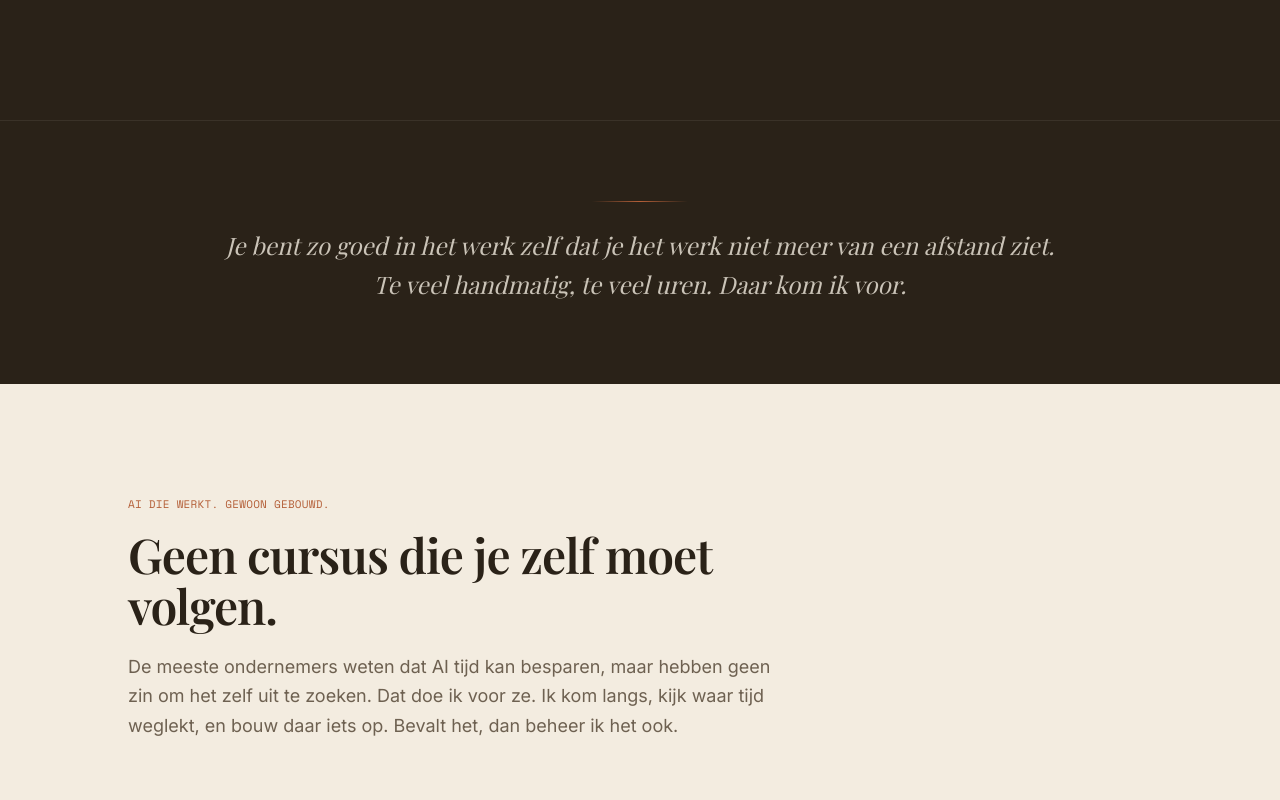
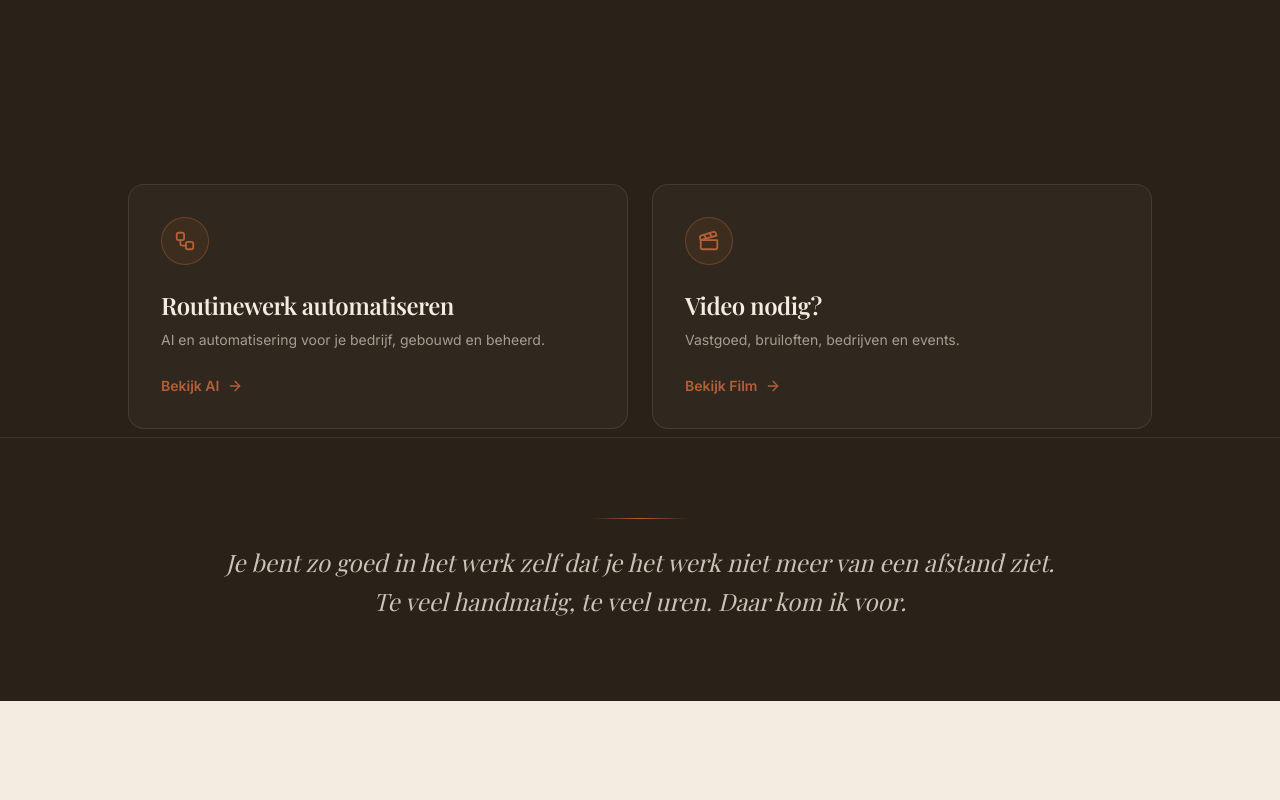
Before and after one commit to Sjunny09/future-content, a Next.js app: page / in a window 1280 px wide. Shown: the part 1800-2600 px from the top of the page. Built offline with nearby package versions, Linux system fonts and the light colour scheme; no server answers; a web font is replaced by a local one.

Commit message:
homepage: keuzeblok onder de hero (twee gelijkwaardige routes AI vs Film) zodat film-klanten direct hun ingang vinden
Taak 1/6 conversie-fixes. Data-attributen (data-fc-keuze) voor Plausible-tracking (taak 5).

Co-Authored-By: Claude Opus 4.8 (1M context) <noreply@anthropic.com>

```diff
--- a/components/entry/LandingPage.tsx
+++ b/components/entry/LandingPage.tsx
@@ -11,6 +11,7 @@ import {
   CalendarCheck,
   Clapperboard,
   MessageCircle,
+  Workflow,
 } from "lucide-react";
 import Wordmark from "@/components/common/Wordmark";
 import ScrollHero from "@/components/hero/ScrollHero";
@@ -80,6 +81,64 @@ export default function LandingPage() {
 
       {/* ── 1. Hero: wie ik ben, doorlopende scroll-video ── */}
       <ScrollHero />
+
+      {/* ── 1b. Keuzeblok: twee gelijkwaardige routes (AI vs Film), direct
+          onder de hero zodat makelaars, bruidsparen en events Film meteen
+          vinden. ScrollHero blijft ongemoeid, dus de scroll-video blijft
+          synchroon. ── */}
+      <section className="bg-[#2A2218] px-6 pt-12 pb-2 md:pt-16">
+        <div className="mx-auto grid max-w-5xl gap-4 sm:grid-cols-2 md:gap-6">
+          <Link
+            href="/ai"
+            data-fc-keuze="ai"
+            className="group flex flex-col gap-6 rounded-2xl border border-[#F3ECE0]/10 bg-[#F3ECE0]/[0.03] p-7 transition-colors hover:border-[#B45F38]/50 hover:bg-[#F3ECE0]/[0.05] md:p-8"
+          >
+            <div className="flex h-12 w-12 items-center justify-center rounded-full border border-[#B45F38]/40 bg-[#B45F38]/10 text-[#B45F38]">
+              <Workflow size={22} />
+            </div>
+            <div>
+              <h2
+                className="text-xl font-semibold md:text-2xl"
+                style={{ fontFamily: "var(--font-playfair)" }}
+              >
+                Routinewerk automatiseren
+              </h2>
+              <p className="mt-2 text-sm leading-relaxed text-[#F3ECE0]/60">
+                AI en automatisering voor je bedrijf, gebouwd en beheerd.
+              </p>
+            </div>
+            <span className="inline-flex items-center gap-2 text-sm font-semibold text-[#B45F38]">
+              Bekijk AI
+              <ArrowRight size={16} className="transition-transform group-hover:translate-x-1" />
+            </span>
+          </Link>
+
+          <Link
+            href="/film"
+            data-fc-keuze="film"
+            className="group flex flex-col gap-6 rounded-2xl border border-[#F3ECE0]/10 bg-[#F3ECE0]/[0.03] p-7 transition-colors hover:border-[#B45F38]/50 hover:bg-[#F3ECE0]/[0.05] md:p-8"
+          >
+            <div className="flex h-12 w-12 items-center justify-center rounded-full border border-[#B45F38]/40 bg-[#B45F38]/10 text-[#B45F38]">
+              <Clapperboard size={22} />
+            </div>
+            <div>
+              <h2
+                className="text-xl font-semibold md:text-2xl"
+                style={{ fontFamily: "var(--font-playfair)" }}
+              >
+                Video nodig?
+              </h2>
+              <p className="mt-2 text-sm leading-relaxed text-[#F3ECE0]/60">
+                Vastgoed, bruiloften, bedrijven en events.
+              </p>
+            </div>
+            <span className="inline-flex items-center gap-2 text-sm font-semibold text-[#B45F38]">
+              Bekijk Film
+              <ArrowRight size={16} className="transition-transform group-hover:translate-x-1" />
+            </span>
+          </Link>
+        </div>
+      </section>
 
       {/* ── 2. Herkenning: het probleem van de ondernemer ── */}
       <section className="border-t border-[#F3ECE0]/8">
```
